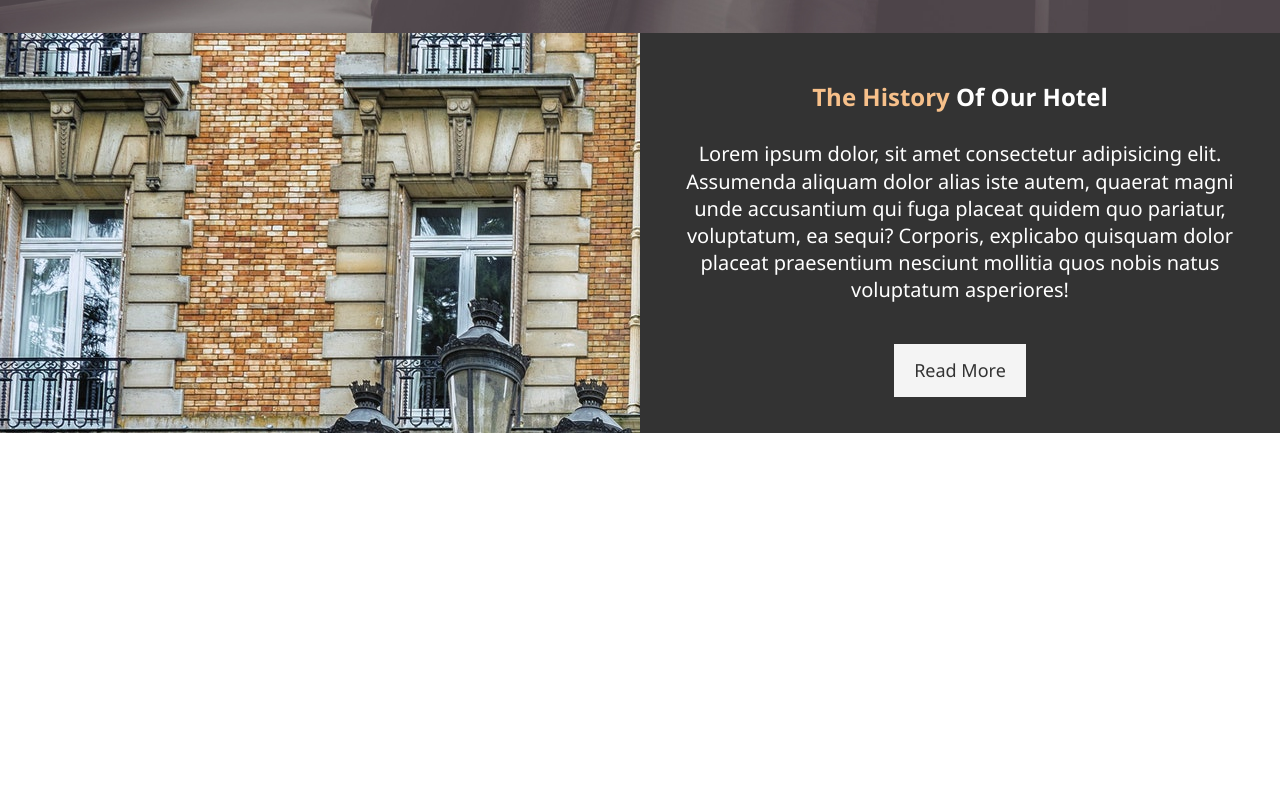
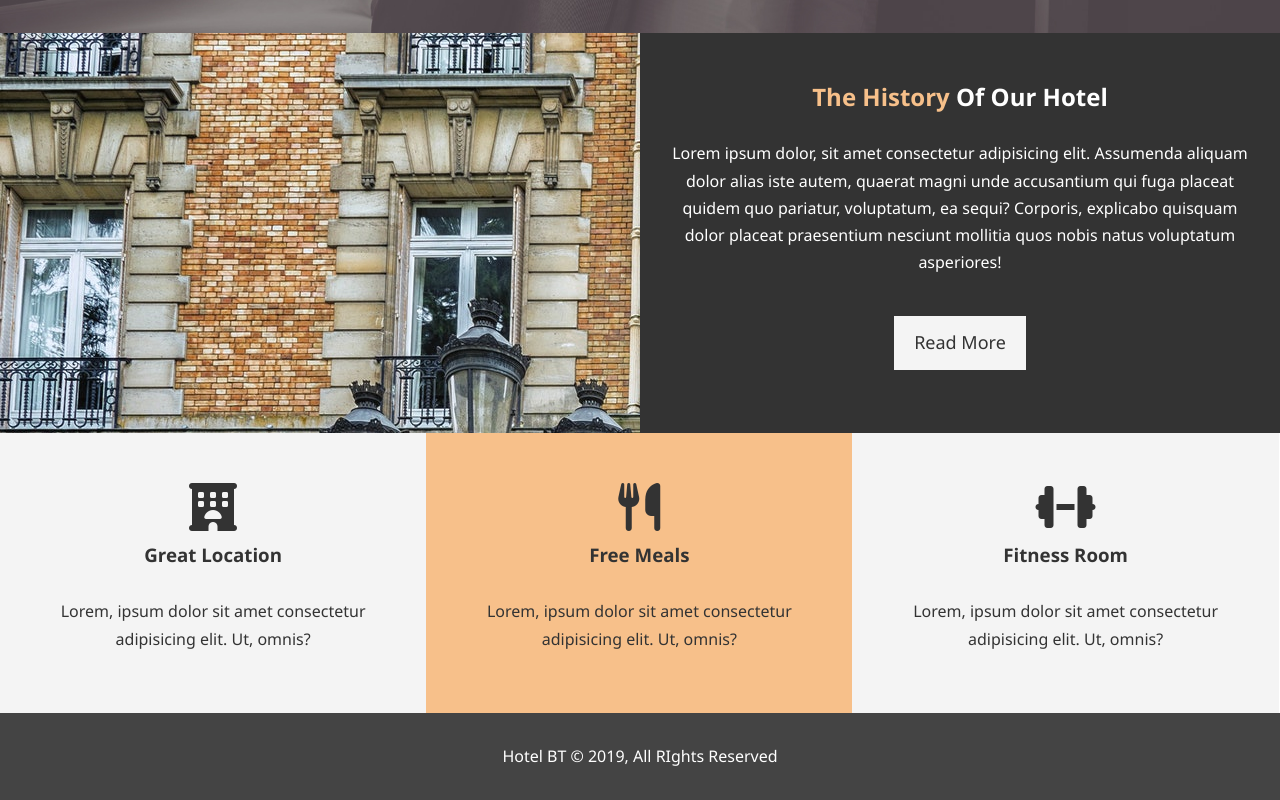
Before and after one commit to mars1385/learn-css-hotel-site, a plain HTML site: page index.html in a window 1280 px wide. Shown: the part 634-1434 px from the top of the page. Before the commit the page ends 1067 px from the top, so only its background shows below. Drawn offline with Linux system fonts and the light colour scheme.

Commit message:
main page done

```diff
--- a/css/styles.css
+++ b/css/styles.css
@@ -77,6 +77,9 @@ p {
 	color: #333;
 }
 
+.clear {
+	clear: both;
+}
 /* navbar */
 #navbar {
 	background: #333;
@@ -161,3 +164,24 @@ p {
 #home-info .info-content p {
 	padding-bottom: 30px;
 }
+
+/* features */
+.box {
+	float: left;
+	width: 33.3%;
+	padding: 50px;
+	text-align: center;
+}
+
+.box i {
+	margin-bottom: 10px;
+}
+
+/* main footer */
+
+#main-footer {
+	text-align: center;
+	background: #444;
+	color: #fff;
+	padding: 20px;
+}
--- a/index.html
+++ b/index.html
@@ -7,6 +7,7 @@
 		<meta name="viewport" content="width=device-width, initial-scale=1.0" />
 		<meta http-equiv="X-UA-Compatible" content="ie=edge" />
 		<link rel="stylesheet" href="./css/styles.css" />
+		<script src="https://kit.fontawesome.com/2a5ed1e4b2.js"></script>
 		<title>Hotel NY| Welcome</title>
 	</head>
 	<body>
@@ -41,7 +42,7 @@
 
 			<div class="info-content">
 				<h2><span class="text-primary">The History </span>Of Our Hotel</h2>
-				<p class="lead">
+				<p>
 					Lorem ipsum dolor, sit amet consectetur adipisicing elit. Assumenda aliquam dolor alias iste autem,
 					quaerat magni unde accusantium qui fuga placeat quidem quo pariatur, voluptatum, ea sequi? Corporis,
 					explicabo quisquam dolor placeat praesentium nesciunt mollitia quos nobis natus voluptatum
@@ -50,5 +51,29 @@
 				<a href="about.html" class="btn btn-light">Read More</a>
 			</div>
 		</section>
+
+		<section id="features" class="bg-dark">
+			<div class="box bg-light">
+				<i class="fas fa-hotel fa-3x"></i>
+				<h3>Great Location</h3>
+				<p>Lorem, ipsum dolor sit amet consectetur adipisicing elit. Ut, omnis?</p>
+			</div>
+			<div class="box bg-primary">
+				<i class="fas fa-utensils fa-3x"></i>
+				<h3>Free Meals</h3>
+				<p>Lorem, ipsum dolor sit amet consectetur adipisicing elit. Ut, omnis?</p>
+			</div>
+			<div class="box bg-light">
+				<i class="fas fa-dumbbell fa-3x"></i>
+				<h3>Fitness Room</h3>
+				<p>Lorem, ipsum dolor sit amet consectetur adipisicing elit. Ut, omnis?</p>
+			</div>
+		</section>
+
+		<div class="clear"></div>
+
+		<footer id="main-footer">
+			<p>Hotel BT &copy; 2019, All RIghts Reserved</p>
+		</footer>
 	</body>
 </html>
```
